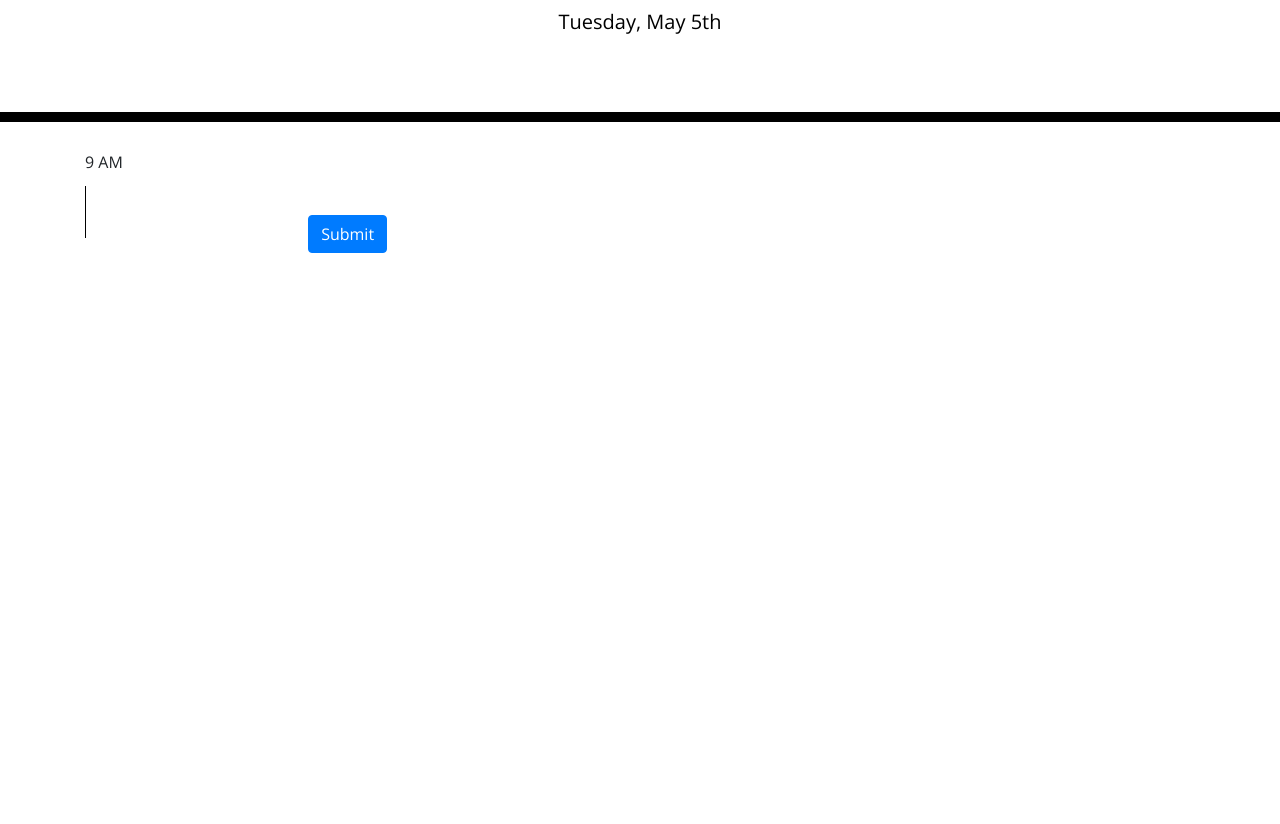
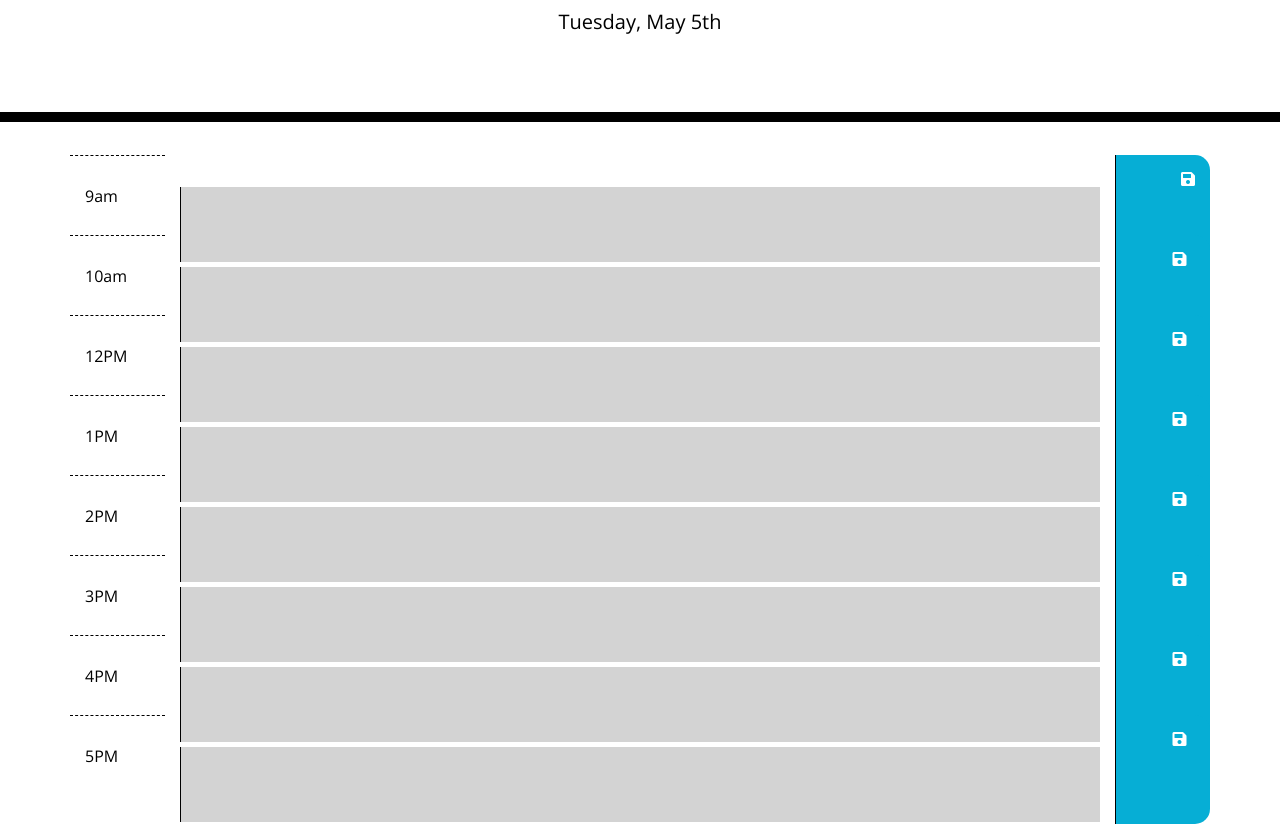
Before and after one commit to Nivolving/Work-Day-Scheduler, a plain HTML site: page Develop/index.html in a window 1280 px wide. Shown: the part 182-1006 px from the top of the page. Before the commit the page ends 800 px from the top, so only its background shows below. Drawn offline with nearby package versions, Linux system fonts and the light colour scheme.

Commit message:
work day scheduler

```diff
--- a/Develop/index.html
+++ b/Develop/index.html
@@ -28,24 +28,105 @@
       <p class="lead">A simple calendar app for scheduling your work day</p>
       <p id="currentDay" class="lead"></p>
     </header>
+
     <div class="container">
-      <!-- Timeblocks go here -->
-      <!--9am-->
-        <div class="time" data-hour = "9">
-          <p>9 AM</p>
-          <form>
-          <textarea name="submit" name="task"></textarea>
-          <button type="submit" class="btn btn-primary">Submit</button>
-          </form>
+      <div class="row">
+        <div class="col-sm-1 hour" data-hour="9">
+          <p>9am</p>
         </div>
 
-    <div class="row">
+          <div class="col-sm-10">
+            <textarea name="task" class="tasks"></textarea>
+          </div>
+          <div class="col-sm-1 saveBtn">
+            <i class="fas fa-save"></i>
+          </div>
+      </div>
+
+      <div class="row">
+        <div class="col-sm-1 hour" data-hour="10">
+          <p>10am</p>
+        </div>
+        <div class="col-sm-10">
+          <textarea class= "tasks"></textarea>
+         </div>
+        <div class="col-sm-1 saveBtn">
+          <i class="fas fa-save"></i>
+        </div>
+      </div>
+
+      <div class="row">
+        <div class="col-sm-1 hour" data-hour="12">
+          <p>12PM</p>
+        </div>
+        <div class="col-sm-10">
+          <textarea class= "tasks"></textarea></div>
+        <div class="col-sm-1 saveBtn">
+          <i class="fas fa-save"></i>
+        </div>
+      </div>
+      <div class="row">
+        <div class="col-sm-1 hour" data-hour="13">
+          <p>1PM</p>
+        </div>
+        <div class="col-sm-10">
+          <textarea class= "tasks"></textarea></div>
+        <div class="col-sm-1 saveBtn">
+          <i class="fas fa-save"></i>
+        </div>
+      </div>
+      <div class="row">
+        <div class="col-sm-1 hour" data-hour="14">
+          <p>2PM</p>
+        </div>
+        <div class="col-sm-10">
+          <textarea class= "tasks"></textarea></div>
+        <div class="col-sm-1 saveBtn">
+          <i class="fas fa-save"></i>
+        </div>
+      </div>
+      <div class="row">
+        <div class="col-sm-1 hour" data-hour="15">
+          <p>3PM</p>
+        </div>
+        <div class="col-sm-10">
+          <textarea class= "tasks"></textarea></div>
+        <div class="col-sm-1 saveBtn">
+          <i class="fas fa-save"></i>
+        </div>
+      </div>
+      <div class="row">
+        <div class="col-sm-1 hour" data-hour="16">
+          <p>4PM</p>
+        </div>
+        <div class="col-sm-10">
+          <textarea class= "tasks"></textarea></div>
+        <div class="col-sm-1 saveBtn">
+          <i class="fas fa-save"></i>
+        </div>
+      </div>
+      <div class="row">
+        <div class="col-sm-1 hour" data-hour="17">
+          <p>5PM</p>
+        </div>
+        <div class="col-sm-10">
+          <textarea class= "tasks"></textarea></div>
+        <div class="col-sm-1 saveBtn">
+          <i class="fas fa-save"></i>
+        </div>
+      </div>
+
+
+
+
+
     <script src="https://code.jquery.com/jquery-3.4.1.min.js"></script>
     <script src="https://cdnjs.cloudflare.com/ajax/libs/moment.js/2.24.0/moment.min.js"></script>
     <script>
-      console.log(moment());
-      console.log(moment().format('dddd, MMM Do'));
+      //console.log(moment());
+      //console.log(moment().format('dddd, MMM Do'));
       $("#currentDay").html(moment().format('dddd, MMM Do'))
       </script>
+      <script src="script.js"></script>
   </body>
 </html>
--- a/Develop/script.js
+++ b/Develop/script.js
@@ -1,2 +1,34 @@
-var moment = require('moment');
-moment().format();
+$(document).ready(function(){
+    $('.hour').each(function(){
+
+        //console.log($(this));
+        var currentHour = moment().startOf('hour');
+        var comparedHour = moment().hour($(this).attr('data-hour')).startOf('hour');
+
+        var task = localStorage.getItem($(this).attr('data-hour'));
+        $(this).next().children('textarea').val(task);
+
+        if(currentHour > comparedHour){
+            $(this).next().children('textarea').addClass('past');
+        }
+
+        else if(currentHour.isSame(comparedHour,'hour')){
+            $(this).next().children('textarea').addClass('present');
+
+        }
+        else{
+
+            $(this).next().children('textarea').addClass('future');
+
+        }
+
+    });
+
+    $('.saveBtn').click(function(event) {
+        var task = $(this).prev().children('textarea').val();
+        console.log(task);
+        localStorage.setItem($(this).prev().prev().attr('data-hour'), task);
+
+
+    });
+});
--- a/Develop/style.css
+++ b/Develop/style.css
@@ -10,7 +10,8 @@ textarea{
   resize: none;
   color: #000000;
   border-left: 1px solid black;
-  padding: 10px;
+  width: 100%;
+  height: 75px;
 }
 
 .jumbotron {
@@ -33,7 +34,7 @@ textarea{
 .row {
   white-space: pre-wrap;
   height: 80px;
-  border-top: 1px solid white;;
+  border-top: 1px solid white;
 }
 
 .hour {
```
